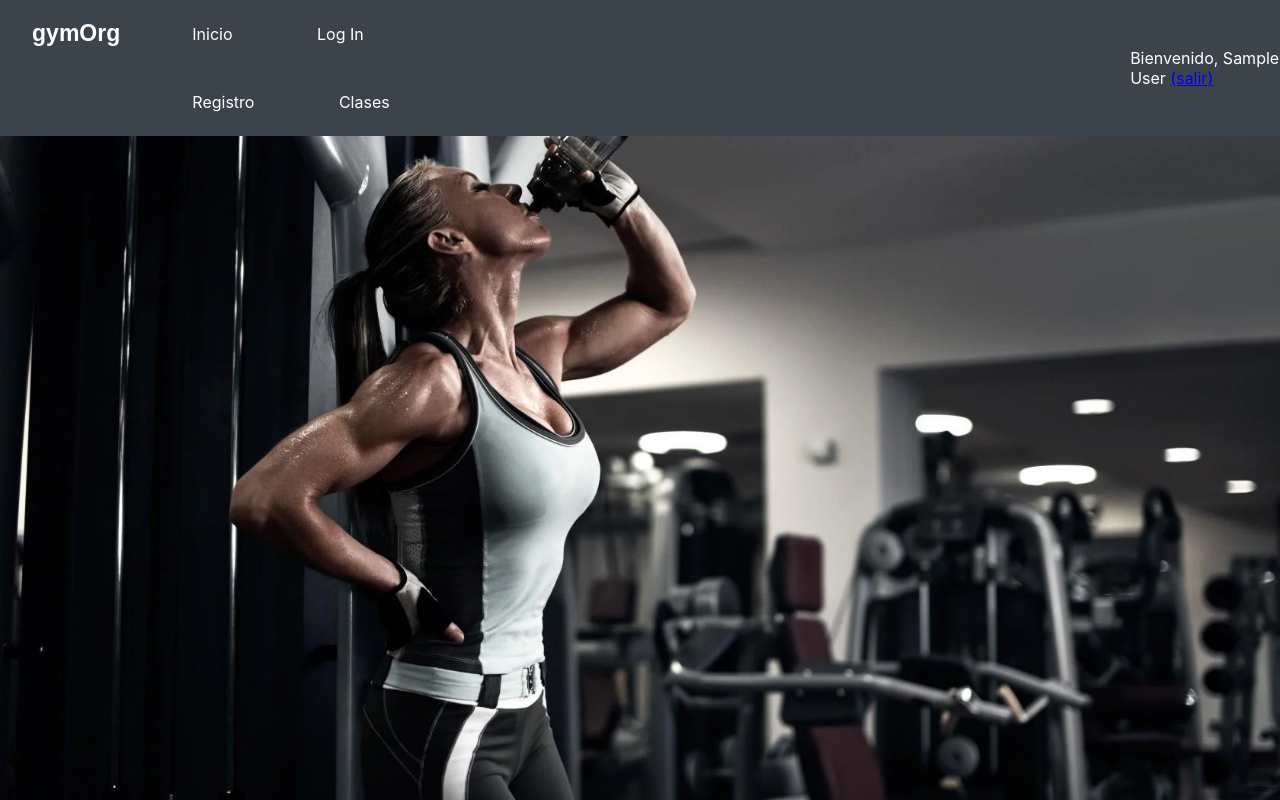
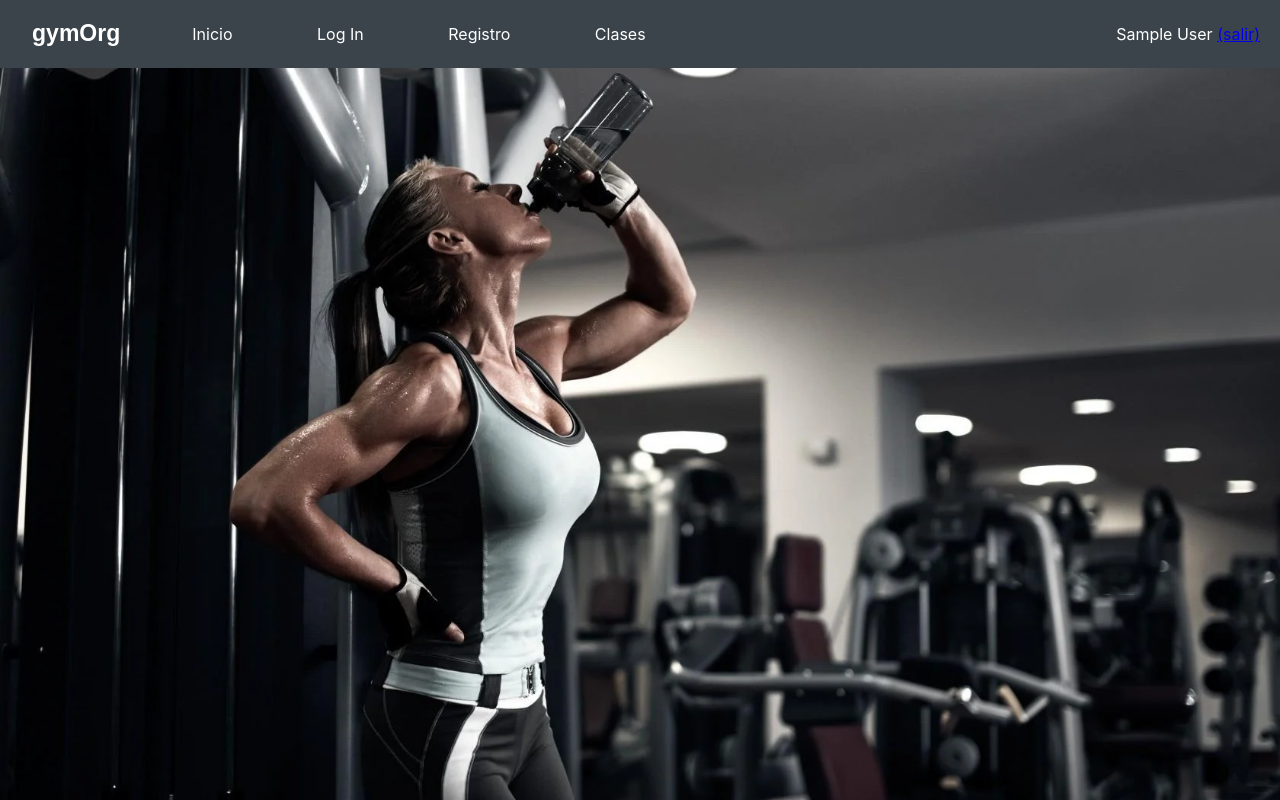
Before and after one commit to azulnogueraa/AmpliacionBasesDatos, a PHP site: page / in a window 1280 px wide. Run offline with PHP 8.4, Linux system fonts and the light colour scheme; the visitor is signed in with stand-in values (Sample User, id 1).

Commit message:
arreglo de saludo

```diff
--- a/clases.php
+++ b/clases.php
@@ -79,7 +79,7 @@ function mostrarClasesDisponibles() {
         // Función para mostrar el saludo dependiendo del estado de sesión del usuario
         function mostrarSaludo() {
             if (isset($_SESSION['login']) && ($_SESSION['login'] === true)) {
-                return "Bienvenido, {$_SESSION['nombre']} <a href='logout.php' class='salir'>(salir)</a>";
+                return "{$_SESSION['nombre']} <a href='logout.php' class='salir'>(salir)</a>";
             } else {
                 return "Usuario desconocido.";
             }
--- a/css/style.css
+++ b/css/style.css
@@ -79,7 +79,11 @@ html{
 .saludo {
     color:white;
     align-content: center;
-    margin-left: 50%;
+    color: white;
+    margin-left: auto;
+    margin-right: 20px;
+    text-align: right;
+    align-items: center;
 
 }
 
--- a/index.php
+++ b/index.php
@@ -37,7 +37,7 @@ session_start();
         // Función para mostrar el saludo dependiendo del estado de sesión del usuario
         function mostrarSaludo() {
             if (isset($_SESSION['login']) && ($_SESSION['login'] === true)) {
-                return "Bienvenido, {$_SESSION['nombre']} <a href='logout.php' class='salir'>(salir)</a>";
+                return "{$_SESSION['nombre']} <a href='logout.php' class='salir'>(salir)</a>";
             } else {
                 return "Usuario desconocido.";
             }
--- a/inscribirClase.php
+++ b/inscribirClase.php
@@ -122,7 +122,7 @@ $conn->close();
         <?php
         // Mostrar el nombre del usuario si está logueado
         if (isset($_SESSION['login']) && $_SESSION['login'] === true) {
-            echo '<div class="saludo">Bienvenido, ' . $_SESSION['nombre'] . ' (<a href="logout.php" class="salir">Salir</a>)</div>';
+            echo '<div class="saludo">' . $_SESSION['nombre'] . ' (<a href="logout.php" class="salir">Salir</a>)</div>';
         }
         ?>
     </div>
--- a/login.php
+++ b/login.php
@@ -37,7 +37,7 @@ session_start();
         // Función para mostrar el saludo dependiendo del estado de sesión del usuario
         function mostrarSaludo() {
             if (isset($_SESSION['login']) && ($_SESSION['login'] === true)) {
-                return "Bienvenido, {$_SESSION['nombre']} <a href='logout.php' class='salir'>(salir)</a>";
+                return "{$_SESSION['nombre']} <a href='logout.php' class='salir'>(salir)</a>";
             } else {
                 return "Usuario desconocido.";
             }
--- a/logout.php
+++ b/logout.php
@@ -41,7 +41,7 @@ session_destroy();
             // Función para mostrar el saludo dependiendo del estado de sesión del usuario
             function mostrarSaludo() {
                 if (isset($_SESSION['login']) && ($_SESSION['login'] === true)) {
-                    return "Bienvenido, {$_SESSION['nombre']} <a href='logout.php' class='salir'>(salir)</a>";
+                    return "{$_SESSION['nombre']} <a href='logout.php' class='salir'>(salir)</a>";
                 } else {
                     return "Usuario desconocido.";
                 }
--- a/procesarLogin.php
+++ b/procesarLogin.php
@@ -96,7 +96,7 @@ if ($formEnviado) {
         // Función para mostrar el saludo dependiendo del estado de sesión del usuario
         function mostrarSaludo() {
             if (isset($_SESSION['login']) && $_SESSION['login'] === true) {
-                return "Bienvenido, {$_SESSION['nombre']} <a href='logout.php' class='salir'>(salir)</a>";
+                return "{$_SESSION['nombre']} <a href='logout.php' class='salir'>(salir)</a>";
             } else {
                 return "Usuario desconocido.";
             }
--- a/procesarRegistro.php
+++ b/procesarRegistro.php
@@ -105,7 +105,7 @@ if (count($erroresFormulario) == 0) {
         // Función para mostrar el saludo dependiendo del estado de sesión del usuario
         function mostrarSaludo() {
             if (isset($_SESSION['login']) && ($_SESSION['login'] === true)) {
-                return "Bienvenido, {$_SESSION['nombre']} <a href='logout.php' class='salir'>(salir)</a>";
+                return " {$_SESSION['nombre']} <a href='logout.php' class='salir'>(salir)</a>";
             } else {
                 return "Usuario desconocido.";
             }
--- a/registro.php
+++ b/registro.php
@@ -37,7 +37,7 @@ session_start();
             // Función para mostrar el saludo dependiendo del estado de sesión del usuario
             function mostrarSaludo() {
                 if (isset($_SESSION['login']) && ($_SESSION['login'] === true)) {
-                    return "Bienvenido, {$_SESSION['nombre']} <a href='logout.php' class='salir'>(salir)</a>";
+                    return "{$_SESSION['nombre']} <a href='logout.php' class='salir'>(salir)</a>";
                 } else {
                     return "Usuario desconocido.";
                 }
```
Also changed, not shown: css/login_registro.css (+6 -1 lines).
